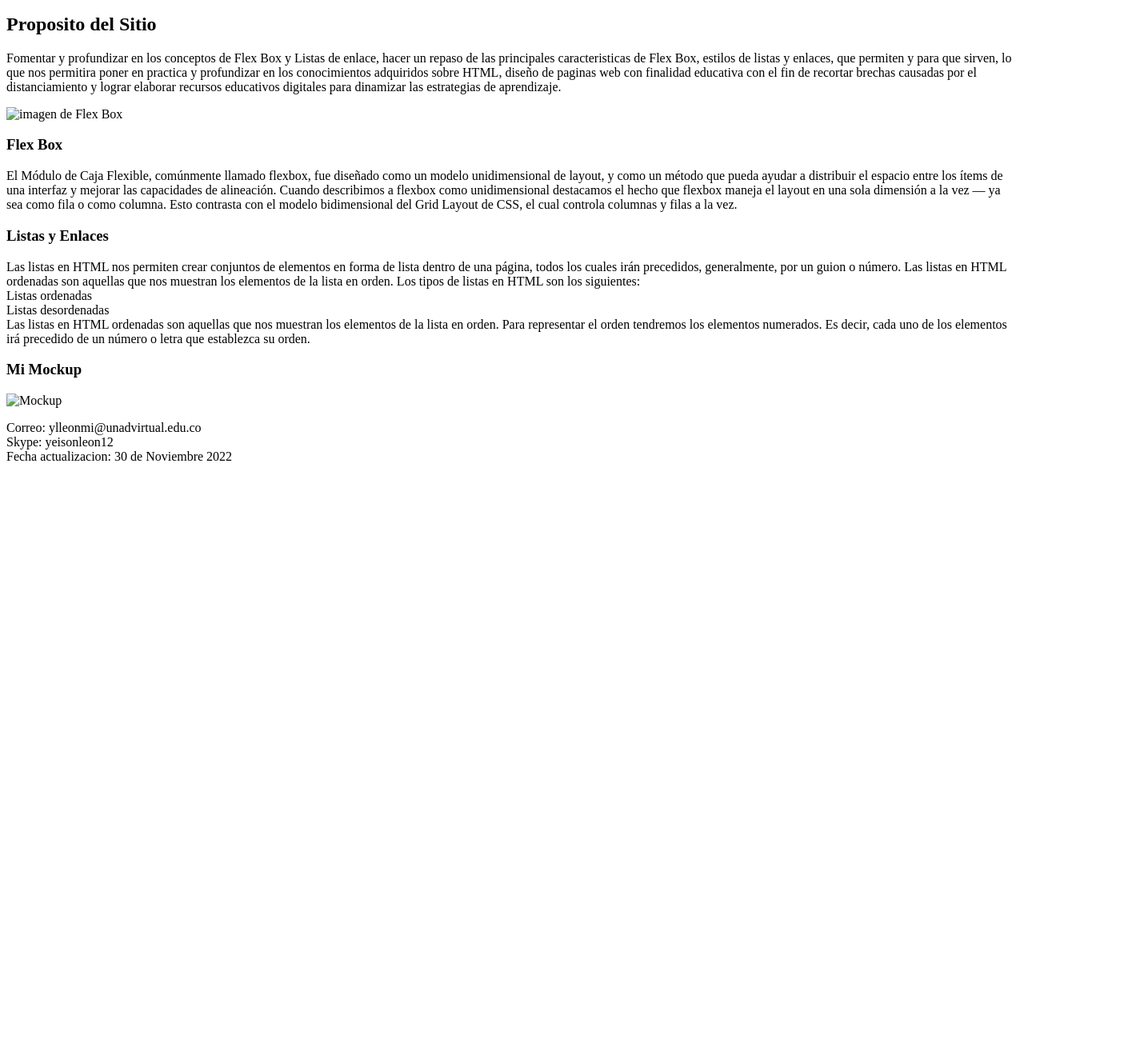
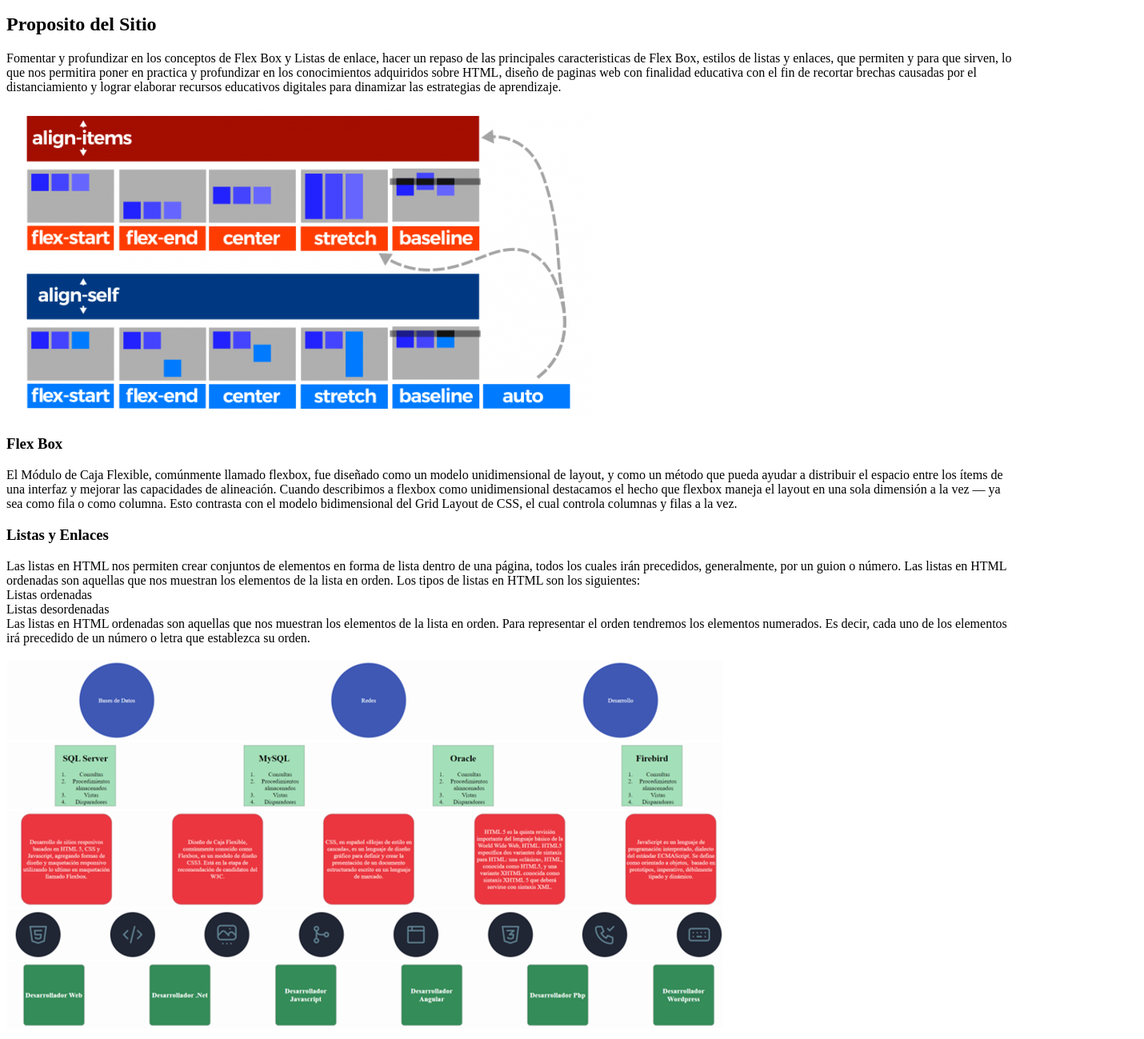
Before and after one commit to DSW-yeisonleon/DSW-yeisonleon, a plain HTML site: page fase 2/desing.html in a window 1280 px wide. Shown: the part 281-1580 px from the top of the page at 80% size, 1430 px wide, since content can reach past the window. Before the commit the page ends 877 px from the top, so only its background shows below. Drawn offline with Linux system fonts and the light colour scheme.

Commit message:
Update desing.html
Segunda Actualizacion- Fase 2

```diff
--- a/fase 2/desing.html
+++ b/fase 2/desing.html
@@ -52,7 +52,7 @@
             dinamizar las estrategias de
             aprendizaje.
         </p>
-        <img src="img/descarga (1).jpg" alt="imagen de Flex Box">
+        <img src="img/flexbox-align-items-731x388-1.png" alt="imagen de Flex Box">
         <article>
             <h3>
                 Flex Box
@@ -78,12 +78,15 @@
                 Las listas en HTML ordenadas son aquellas que nos muestran los elementos de la lista en orden. Para
                 representar el orden tendremos los elementos numerados. Es decir, cada uno de los elementos irá
                 precedido de un número o letra que establezca su orden.
-            </p>
+
+           </p>
+        <img src="img/Flex dinamico.png" alt="imagen de Flex Box">
+           </p>
         </article>
 
         <article>
             <h3>Mi Mockup</h3>
-            <img src="img/moca.drawio (1).png" alt="Mockup">
+            <img src="img/moca.drawio Flexbox.png" alt="Mockup">
         </article>
 
         <footer>
```
